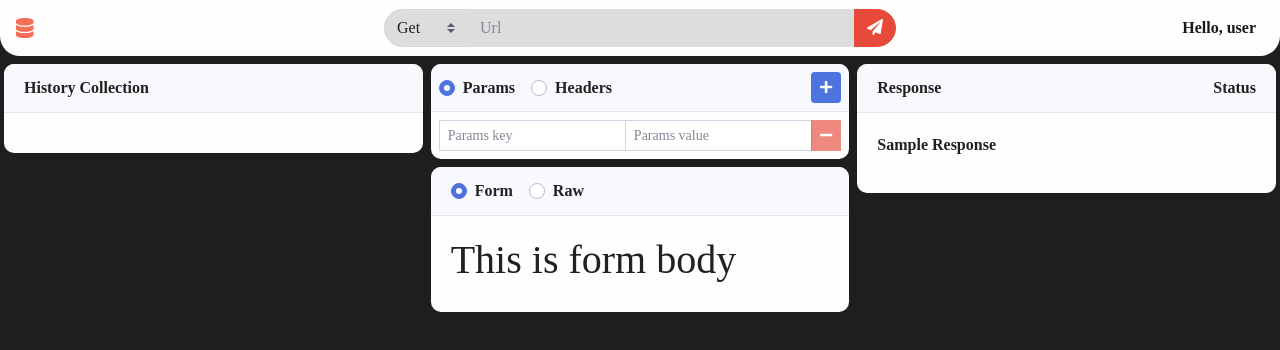
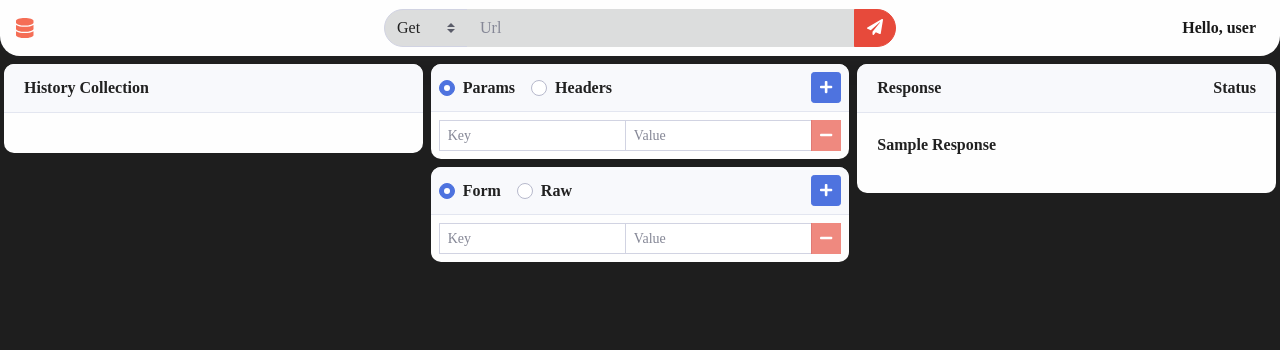
Before and after one commit to arifrahman9/APIMAN.IO, a React (Create React App) app in the folder client/: page / in a window 1280 px wide. Shown: the top 350 px of the page. Built offline with nearby package versions, Linux system fonts and the light colour scheme; a web font is replaced by a local one.

Commit message:
working on homepage

```diff
--- a/client/src/App.js
+++ b/client/src/App.js
@@ -6,6 +6,7 @@ import "./assets/vendor/fontawesome-free/css/all.css";
 import Login from "./views/Login";
 import Register from "./views/Register";
 import Home from "./views/Home";
+import Profile from "./views/Profile";
 
 export default function App() {
   const { message } = useSelector((state) => state);
@@ -15,6 +16,7 @@ export default function App() {
       <Routes>
         <Route exact path="/login" element={<Login />} />
         <Route path="/register" element={<Register />} />
+        <Route path="/profile" element={<Profile />} />
         <Route path="/" element={<Home />} />
       </Routes>
     </>
--- a/client/src/views/About.js
+++ /dev/null
@@ -1,5 +0,0 @@
-import React from "react";
-
-export default function About() {
-  return "Hello from about";
-}
--- a/client/src/views/Home.js
+++ b/client/src/views/Home.js
@@ -10,10 +10,10 @@ export default function Home() {
   });
 
   const [paramsHeaders, setParamsHeader] = useState("params");
-  const [inputParams, setInputParams] = useState([{ paramsKey: "", paramsValue: "" }]);
 
+  const [inputParams, setInputParams] = useState([{ key: "", value: "" }]);
   const addInputParams = () => {
-    setInputParams([...inputParams, { paramsKey: "", paramsValue: "" }]);
+    setInputParams([...inputParams, { key: "", value: "" }]);
   };
 
   const removeInputParams = (idx) => {
@@ -29,7 +29,6 @@ export default function Home() {
   };
 
   const [inputHeaders, setInputHeaders] = useState([{ key: "", value: "" }]);
-
   const addInputHeaders = () => {
     setInputHeaders([...inputHeaders, { key: "", value: "" }]);
   };
@@ -48,9 +47,22 @@ export default function Home() {
 
   const [body, setBody] = useState("form");
 
-  useEffect(() => {
-    console.log(body);
-  }, [body]);
+  const [inputBodyForms, setInputBodyForms] = useState([{ key: "", value: "" }]);
+  const addInputBodyForms = () => {
+    setInputBodyForms([...inputBodyForms, { key: "", value: "" }]);
+  };
+
+  const removeInputBodyForms = (idx) => {
+    const values = [...inputBodyForms];
+    values.splice(idx, 1);
+    setInputBodyForms(values);
+  };
+
+  const changeInputBodyForms = (idx, e) => {
+    const values = [...inputBodyForms];
+    values[idx][e.target.name] = e.target.value;
+    setInputBodyForms(values);
+  };
 
   const changeMethodUrlHandler = (e) => {
     const { name, value } = e.target;
@@ -61,19 +73,27 @@ export default function Home() {
     });
   };
 
+  const [inputBodyRaw, setInputBodyRaw] = useState(`{"name": "acit", "age": 6}`);
+  const changeInputBodyRaw = (e) => {
+    const { value } = e.target;
+    setInputBodyRaw(value);
+  };
+
   const submitHandler = (e) => {
     e.preventDefault();
 
     console.log(inputMethodUrl, "method url");
     console.log(inputParams, "paramss");
     console.log(inputHeaders, "headerss");
+    console.log(inputBodyForms, "body forms");
+    console.log(inputBodyRaw, "body rawww");
   };
 
   return (
     <>
       <Navbar inputMethodUrl={inputMethodUrl} changeMethodUrlHandler={changeMethodUrlHandler} submitHandler={submitHandler} />
 
-      <div className="row mx-0 mt-2">
+      <div className="row mx-0 mt-2 h-100">
         <div className="col-4 px-1 border-secondary">
           <div className="card o-hidden border-0" style={{ borderRadius: "10px", backgroundColor: "#fefefe" }}>
             <div className="card-header">History Collection</div>
@@ -84,13 +104,23 @@ export default function Home() {
           <div className="card o-hidden border-0 mb-2" style={{ borderRadius: "10px", backgroundColor: "#fefefe" }}>
             <div className="d-flex card-header p-2 align-items-center justify-content-between">
               <div>
-                <div className="custom-control custom-radio custom-control-inline" onClick={() => setParamsHeader("params")}>
+                <div
+                  className="custom-control custom-radio custom-control-inline"
+                  onClick={(e) => {
+                    setParamsHeader("params");
+                  }}
+                >
                   <input type="radio" id="params" name="paramsHeaders" value="params" className="custom-control-input" defaultChecked={paramsHeaders === "params"} />
                   <label className="custom-control-label" htmlFor="params">
                     Params
                   </label>
                 </div>
-                <div className="custom-control custom-radio custom-control-inline" onClick={() => setParamsHeader("headers")}>
+                <div
+                  className="custom-control custom-radio custom-control-inline"
+                  onClick={(e) => {
+                    setParamsHeader("headers");
+                  }}
+                >
                   <input type="radio" id="headers" name="paramsHeaders" value="headers" className="custom-control-input" defaultChecked={paramsHeaders === "headers"} />
                   <label className="custom-control-label" htmlFor="headers">
                     Headers
@@ -102,26 +132,27 @@ export default function Home() {
               </button>
             </div>
             <div className="card-body p-2">
-              <form>
               {paramsHeaders === "params"
                 ? inputParams.map((inputParam, idx) => (
-                      <div key={idx} className="input-group">
+                    <div className="input-group">
                       <input
                         type="text"
                         className="form-control form-control-sm shadow-none"
-                          placeholder="Params key"
+                        placeholder="Key"
                         style={{ color: "#212121", borderRadius: 0 }}
-                          defaultValue={inputParam.paramsKey}
-                          name="paramsKey"
+                        defaultValue={inputParam.key}
+                        name="key"
+                        autoComplete="off"
                         onChange={(e) => changeInputParams(idx, e)}
                       />
                       <input
                         type="text"
                         className="form-control form-control-sm shadow-none"
-                          placeholder="Params value"
+                        placeholder="Value"
                         style={{ color: "#212121", borderRadius: 0 }}
-                          defaultValue={inputParam.paramsValue}
-                          name="paramsValue"
+                        defaultValue={inputParam.value}
+                        name="value"
+                        autoComplete="off"
                         onChange={(e) => changeInputParams(idx, e)}
                       />
                       <div className="input-group-append">
@@ -147,19 +178,21 @@ export default function Home() {
                       <input
                         type="text"
                         className="form-control form-control-sm shadow-none"
-                          placeholder="Headers key"
+                        placeholder="Key"
                         style={{ color: "#212121", borderRadius: 0 }}
                         defaultValue={inputHeader.key}
                         name="key"
+                        autoComplete="off"
                         onChange={(e) => changeInputHeaders(idx, e)}
                       />
                       <input
                         type="text"
                         className="form-control form-control-sm shadow-none"
-                          placeholder="Headers value"
+                        placeholder="Value"
                         style={{ color: "#212121", borderRadius: 0 }}
                         defaultValue={inputHeader.value}
                         name="value"
+                        autoComplete="off"
                         onChange={(e) => changeInputHeaders(idx, e)}
                       />
                       <div className="input-group-append">
@@ -180,11 +213,13 @@ export default function Home() {
                       </div>
                     </div>
                   ))}
-              </form>
             </div>
           </div>
+
+          {/* Card Body Below Here */}
           <div className="card o-hidden border-0" style={{ borderRadius: "10px", backgroundColor: "#fefefe" }}>
-            <div className="card-header">
+            <div className="d-flex card-header p-2 justify-content-between align-items-center">
+              <div>
                 <div className="custom-control custom-radio custom-control-inline" onClick={() => setBody("form")}>
                   <input type="radio" id="bodyForm" name="body" className="custom-control-input" defaultChecked={body === "form"} />
                   <label className="custom-control-label" htmlFor="bodyForm">
@@ -198,8 +233,61 @@ export default function Home() {
                   </label>
                 </div>
               </div>
-            <div className="card-body">
-              <h1>This is form body</h1>
+              {body === "form" ? (
+                <button className="btn btn-primary btn-sm" onClick={addInputBodyForms}>
+                  <FontAwesomeIcon icon={faPlus} />
+                </button>
+              ) : (
+                ""
+              )}
+            </div>
+            <div className="card-body p-2">
+              {body === "form" ? (
+                inputBodyForms.map((inputBodyForm, idx) => (
+                  <div className="input-group">
+                    <input
+                      type="text"
+                      className="form-control form-control-sm shadow-none"
+                      placeholder="Key"
+                      style={{ color: "#212121", borderRadius: 0 }}
+                      defaultValue={inputBodyForm.key}
+                      name="key"
+                      autoComplete="off"
+                      onChange={(e) => changeInputBodyForms(idx, e)}
+                    />
+                    <input
+                      type="text"
+                      className="form-control form-control-sm shadow-none"
+                      placeholder="Value"
+                      style={{ color: "#212121", borderRadius: 0 }}
+                      defaultValue={inputBodyForm.value}
+                      name="value"
+                      autoComplete="off"
+                      onChange={(e) => changeInputBodyForms(idx, e)}
+                    />
+                    <div className="input-group-append">
+                      <button
+                        className="btn btn-danger btn-sm"
+                        type="button"
+                        disabled={idx === 0}
+                        style={{
+                          borderRadius: 0,
+                        }}
+                        onClick={(e) => {
+                          e.preventDefault();
+                          removeInputBodyForms(idx);
+                        }}
+                      >
+                        <FontAwesomeIcon icon={faMinus} />
+                      </button>
+                    </div>
+                  </div>
+                ))
+              ) : (
+                <>
+                  <textarea className="form-control" cols="30" rows="5" style={{ color: "#212121", resize: "none" }} onChange={changeInputBodyRaw} value={inputBodyRaw}></textarea>
+                </>
+              )}
             </div>
           </div>
         </div>
--- a/client/src/views/Profile.js
+++ b/client/src/views/Profile.js
@@ -1,8 +1,10 @@
 import React from "react";
+import Navbar from "../components/Navbar";
 
 export default function Profile() {
   return (
     <>
+      <Navbar method="" changeMethodUrlHandler="" submitHandler="" />
       <h1>Hello from Profile</h1>
     </>
   );
--- a/client/src/views/Register.js
+++ b/client/src/views/Register.js
@@ -13,11 +13,11 @@ export default function Register() {
               </div>
               <form className="mt-3 user mb-3">
                 <div className="row form-group">
-                  <div className="col">
+                  <div className="col pr-1">
                     <label htmlFor="first">First Name</label>
                     <input type="text" className="form-control rounded-pill" style={{ backgroundColor: "#dcdddd", borderColor: "#dcdddd" }} autoComplete="off" placeholder="Your first name" name="firstName" id="first" />
                   </div>
-                  <div className="col">
+                  <div className="col pl-1">
                     <label htmlFor="last">Last Name</label>
                     <input type="text" className="form-control rounded-pill" style={{ backgroundColor: "#dcdddd", borderColor: "#dcdddd" }} autoComplete="off" placeholder="Your last name" name="lastName" id="last" />
                   </div>
```
Also changed, not shown: client/src/components/Navbar.js (+5 -5 lines). Lines whose indentation alone changed are shown as unchanged.
